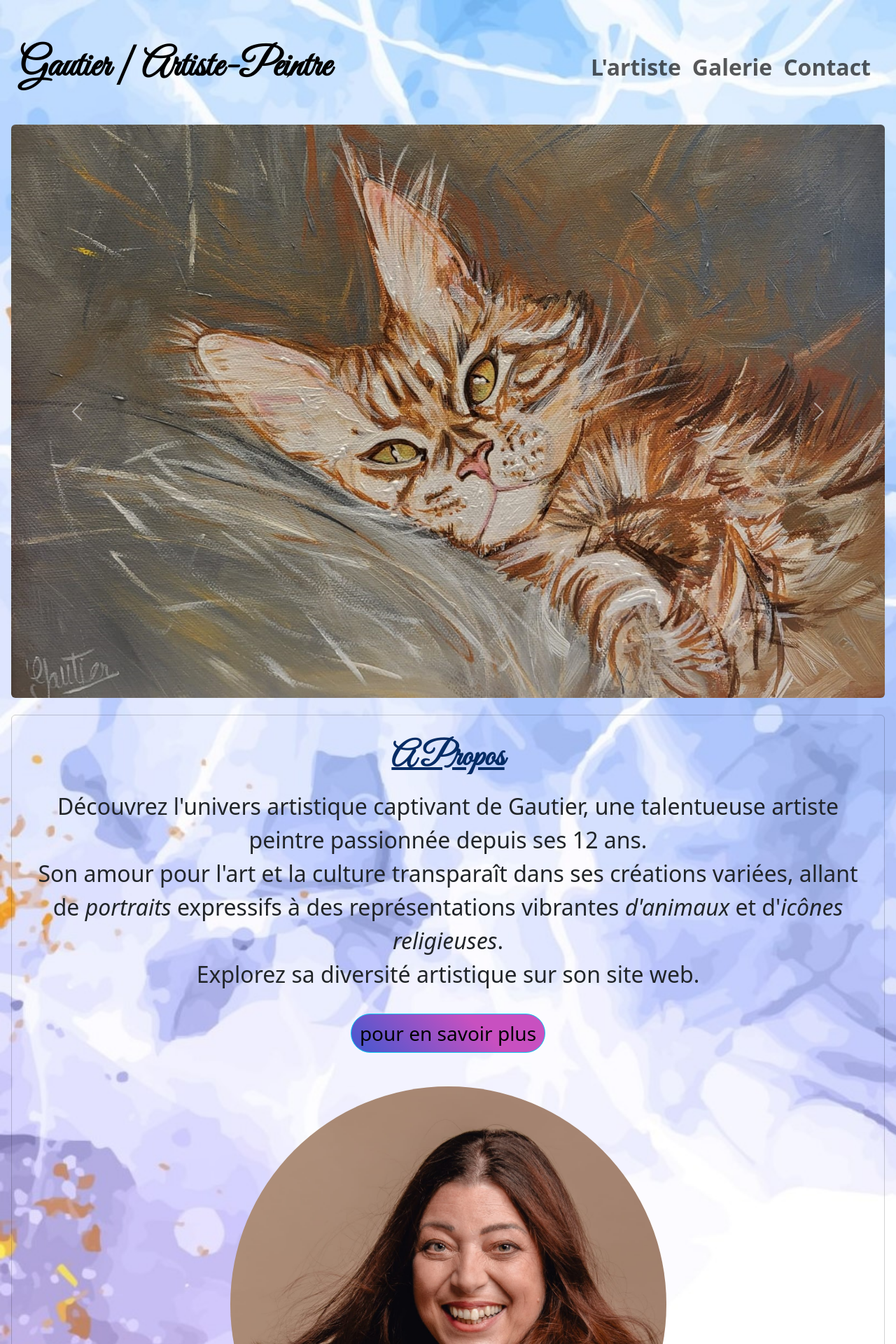
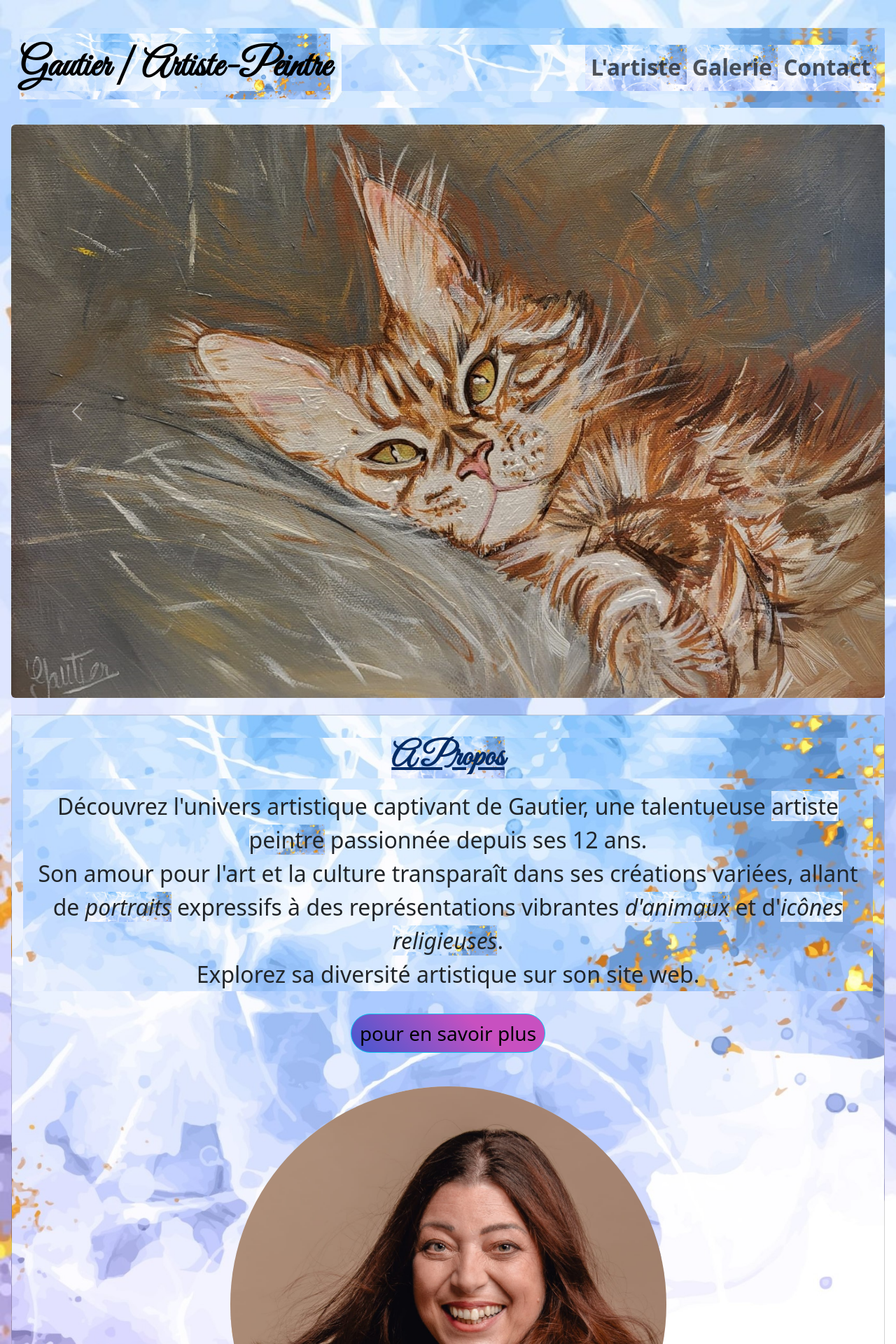
Before and after one commit to Guiboy974/gautierweb, a Symfony app: template templates/home/home.html.twig in a window 1280 px wide. Shown: the top 1920 px of the page at 70% size. Run offline with Twig, Linux system fonts and the light colour scheme; the template is opened without the code that fills it, so the values that code supplies are empty; some libraries are stand-ins or nearby versions.

Commit message:
Revert "Merge branch 'main' of https://github.com/Guiboy974/gautierweb"
This reverts commit c40ad5b45fc2cdb2f6401649661b790873a2571a, reversing
changes made to 3b61dfd4328c348931d3e8fd0bc25a14c253bde9.

```diff
--- a/public/css/home/home.css
+++ b/public/css/home/home.css
@@ -1,5 +1,5 @@
-body {
-    background-image: url('../../images/hand_painted_alcohol_ink_background_with_gold_glitter_2205.jpg');
+* {
+    background-image: url('images/hand_painted_alcohol_ink_background_with_gold_glitter_2205.jpg');
     background-size: cover;
     background-repeat: no-repeat;
 }
--- a/templates/base.html.twig
+++ b/templates/base.html.twig
@@ -8,27 +8,24 @@
     <link rel="preconnect" href="https://fonts.googleapis.com">
     <link rel="preconnect" href="https://fonts.gstatic.com" crossorigin>
     <link href="https://fonts.googleapis.com/css2?family=Great+Vibes&display=swap" rel="stylesheet">
-    <link href="https://cdn.jsdelivr.net/npm/bootstrap@5.3.2/dist/css/bootstrap.min.css" rel="stylesheet"
-          integrity="sha384-T3c6CoIi6uLrA9TneNEoa7RxnatzjcDSCmG1MXxSR1GAsXEV/Dwwykc2MPK8M2HN" crossorigin="anonymous">
+    <link href="https://cdn.jsdelivr.net/npm/bootstrap@5.3.2/dist/css/bootstrap.min.css" rel="stylesheet" integrity="sha384-T3c6CoIi6uLrA9TneNEoa7RxnatzjcDSCmG1MXxSR1GAsXEV/Dwwykc2MPK8M2HN" crossorigin="anonymous">
     {% block javascripts %}
     {% endblock %}
-    <script src="https://cdn.jsdelivr.net/npm/bootstrap@5.3.2/dist/js/bootstrap.bundle.min.js"
-            integrity="sha384-C6RzsynM9kWDrMNeT87bh95OGNyZPhcTNXj1NW7RuBCsyN/o0jlpcV8Qyq46cDfL"
-            crossorigin="anonymous"></script>
+    <script src="https://cdn.jsdelivr.net/npm/bootstrap@5.3.2/dist/js/bootstrap.bundle.min.js" integrity="sha384-C6RzsynM9kWDrMNeT87bh95OGNyZPhcTNXj1NW7RuBCsyN/o0jlpcV8Qyq46cDfL" crossorigin="anonymous"></script>
 
 </head>
 
 {% include('/header.html.twig') %}
 
-<body class="p-3 m-0 border-0 bd-example m-0 border-0 text-primary-emphasis" style="
+<body class="p-3 m-0 border-0 bd-example m-0 border-0 text-primary-emphasis" style="background-image: url('images/hand_painted_alcohol_ink_background_with_gold_glitter_2205.jpg');
 background-size: cover;
 background-repeat: no-repeat;">
 
-<main>
+    <main>
     {% block main %}
 
     {% endblock %}
-</main>
+    </main>
 </body>
 {% include "/footer.html.twig" %}
 </html>
```
